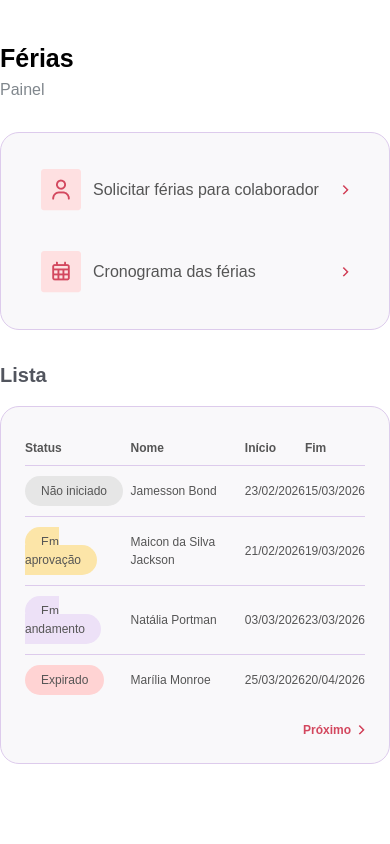
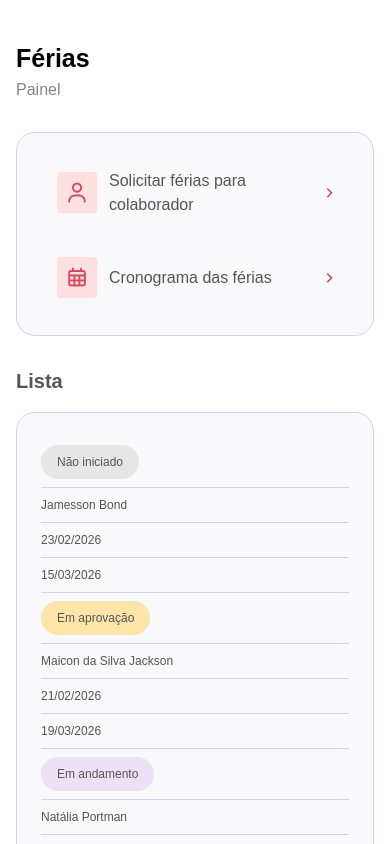
Before and after one commit to diegoptenorio/vacation-management, a Next.js app: page / in a window 390 px wide. Shown: the top 844 px of the page. Built offline with nearby package versions, Linux system fonts and the light colour scheme.

Commit message:
debit: improving table responsiveness

```diff
--- a/app/components/table/index.tsx
+++ b/app/components/table/index.tsx
@@ -16,7 +16,7 @@ interface TableProps {
 export default function Table({ header, content }: TableProps) {
     return (
         <table className="w-full text-left">
-            <thead>
+            <thead className="hidden md:table-header-group">
                 <tr>
                     {header.map((title, index) => (
                         <th
@@ -30,20 +30,55 @@ export default function Table({ header, content }: TableProps) {
             </thead>
             <tbody>
                 {content.map((vacation, index) => (
-                    <tr key={index} className="border-t border-[#DDCBEC]">
-                        <td className="py-4 text-[#555555] text-[12px]">
+                    <tr key={index} className="md:border-t border-[#DDCBEC]">
+                        <td
+                            className="
+                            flex md:table-cell
+                            justify-between
+                            py-2 md:py-4
+                            text-[#555555] text-[12px]
+                            border-b md:border-0 border-[#DDCBEC]
+                        "
+                        >
                             <Badge intention={vacation.status} />
                         </td>
-                        <td className="py-4 text-[#555555] text-[12px]">
+                        <td
+                            className="
+                            flex md:table-cell
+                            justify-between
+                            py-2 md:py-4
+                            text-[#555555] text-[12px]
+                            border-b md:border-0 border-[#DDCBEC]
+                        "
+                        >
                             {vacation.name}
                         </td>
-                        <td className="py-4 text-[#555555] text-[12px]">
-                            {new Date(vacation.start_date).toLocaleDateString("pt-BR")}
+                        <td
+                            className="
+                            flex md:table-cell
+                            justify-between
+                            py-2 md:py-4
+                            text-[#555555] text-[12px]
+                            border-b md:border-0 border-[#DDCBEC]
+                        "
+                        >
+                            {new Date(vacation.start_date).toLocaleDateString(
+                                "pt-BR",
+                            )}
                         </td>
-                        <td className="py-4 text-[#555555] text-[12px]">
-                            {new Date(vacation.end_date).toLocaleDateString("pt-BR")}
+                        <td
+                            className="
+                            flex md:table-cell
+                            justify-between
+                            py-2 md:py-4
+                            text-[#555555] text-[12px]
+                            border-b md:border-0 border-[#DDCBEC]
+                        "
+                        >
+                            {new Date(vacation.end_date).toLocaleDateString(
+                                "pt-BR",
+                            )}
                         </td>
-                        <td className="py-4 text-[#555555] text-[12px]"></td>
                     </tr>
                 ))}
             </tbody>
--- a/app/features/vacation-list/index.tsx
+++ b/app/features/vacation-list/index.tsx
@@ -42,7 +42,7 @@ export default function VacationList() {
     const content = data?.body?.content ?? [];
     const totalPages = data?.body?.pagination.totalPages ?? 1;
 
-    const header = ["Status", "Nome", "Início", "Fim", ""];
+    const header = ["Status", "Nome", "Início", "Fim"];
 
     const handlePageChange = useCallback((page: number) => {
         execute(
--- a/app/layout.tsx
+++ b/app/layout.tsx
@@ -25,7 +25,7 @@ export default function RootLayout({
   return (
     <html lang="pt-BR">
       <body
-        className={`${geistSans.variable} ${geistMono.variable} antialiased mx-auto w-full max-w-[1080px] mt-[40px] mb-[40px] sm:px-4`}
+        className={`${geistSans.variable} ${geistMono.variable} antialiased mx-auto w-full max-w-[1080px] mt-[40px] mb-[40px] px-4`}
       >
         {children}
       </body>
```
